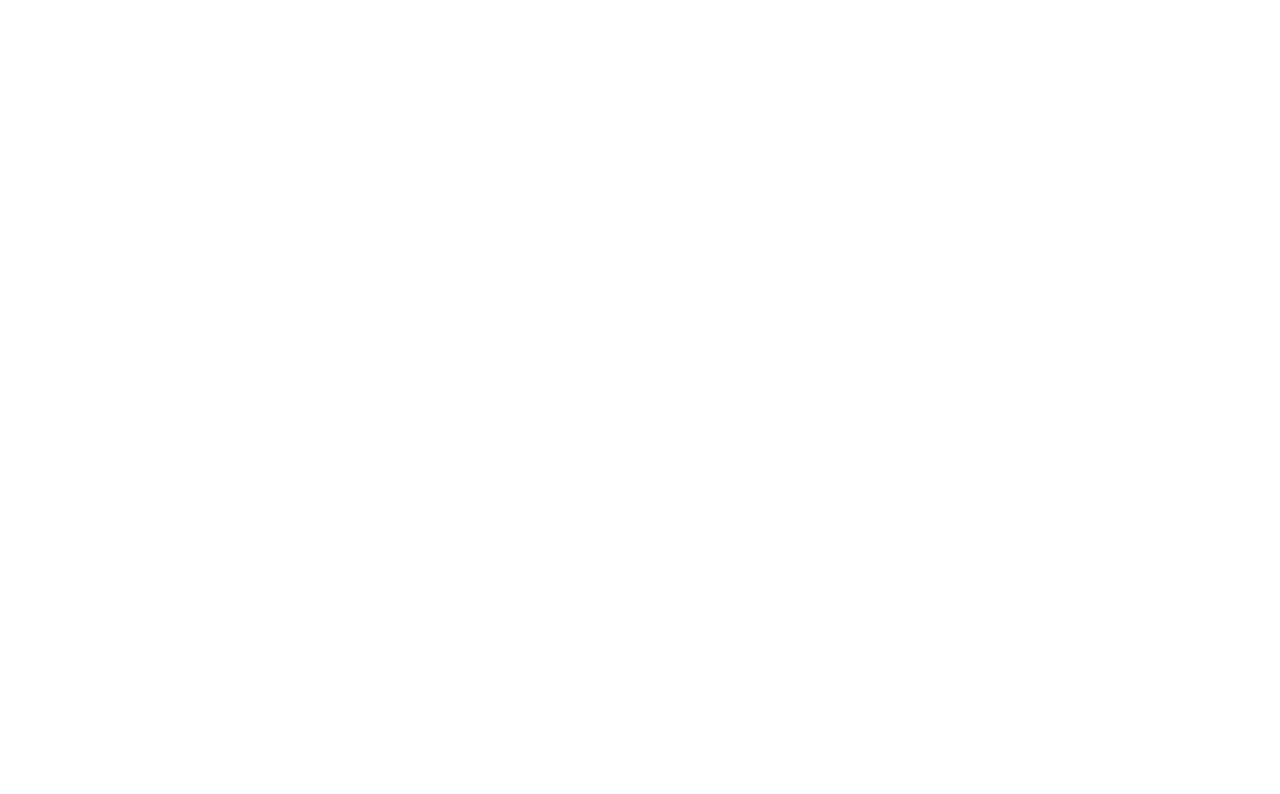
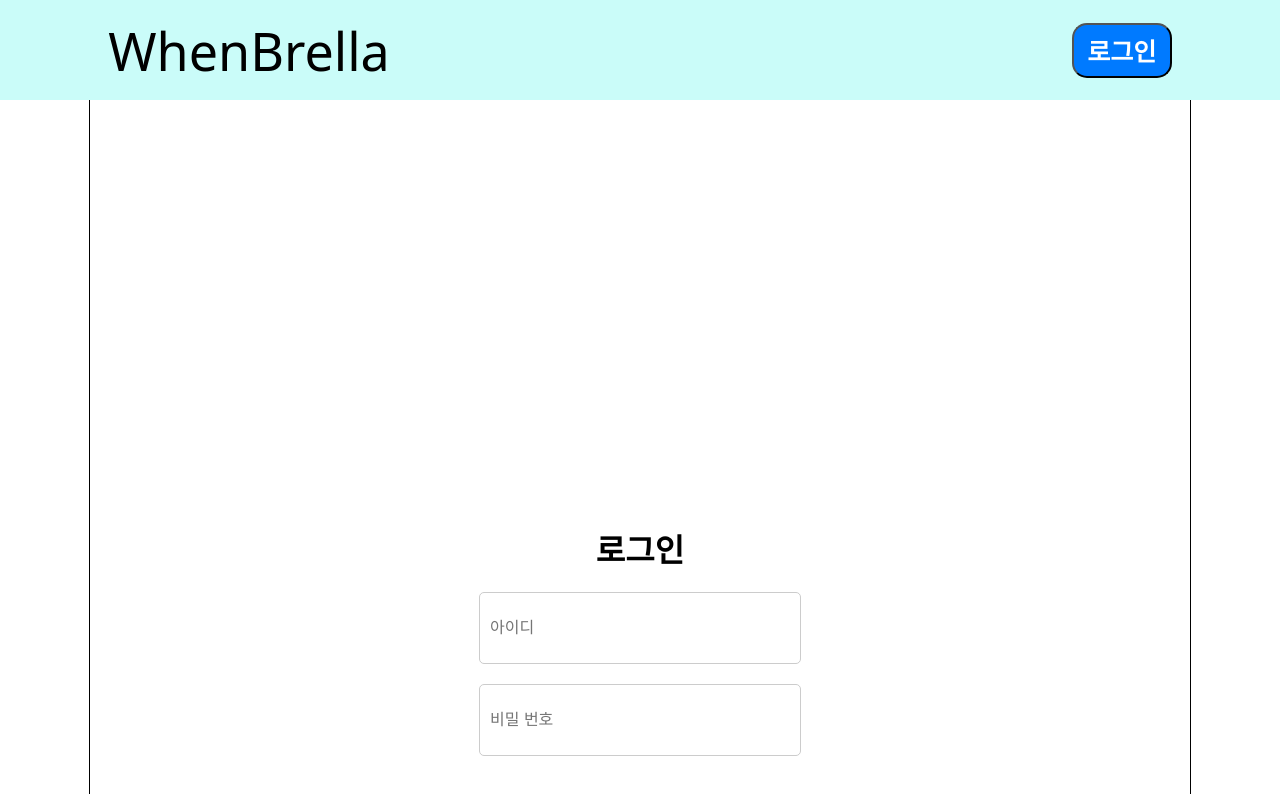
Before and after one commit to asn6878/WhenBrella-client, a React (Create React App) app in the folder whenbrella/: page /login in a window 1280 px wide. Before the commit this address had no page. Shown: the top 794 px of the page. Built offline with nearby package versions, Linux system fonts and the light colour scheme.

Commit message:
feat: 로그인 페이지 작성

```diff
--- a/whenbrella/src/App.js
+++ b/whenbrella/src/App.js
@@ -1,6 +1,7 @@
 import logo from './logo.svg';
 import { BrowserRouter, Routes, Route } from "react-router-dom"
 import MainPage from "./pages/MainPage"
+import LoginPage from "./pages/LoginPage"
 import './App.css';
 
 function App() {
@@ -9,6 +10,7 @@
       <BrowserRouter>
       <Routes>
         <Route path = "/" element={<MainPage/>}></Route>
+        <Route path = "/login" element={<LoginPage/>}></Route>
       </Routes>
     </BrowserRouter>
     </div>
--- /dev/null
+++ b/whenbrella/src/components/Auth/InputForm.jsx
@@ -0,0 +1,27 @@
+import styled from 'styled-components';
+
+const Input = styled.input`
+    width: 300px;
+    height: 50px;
+    margin-bottom: 20px;
+    padding: 10px;
+    font-size: 16px;
+    border: 1px solid #CCC;
+    border-radius: 5px;
+    outline: none;
+
+    &:focus {
+        border-color: #007aff;
+    }
+`;
+
+const LoginForm = ({ placeHolder }) => {
+    return (
+        <>
+            <Input type="text" placeholder={placeHolder} />
+        </>
+
+    );
+}
+
+export default LoginForm;
--- /dev/null
+++ b/whenbrella/src/pages/LoginPage.js
@@ -0,0 +1,32 @@
+import styled from 'styled-components';
+import MainHeader from '../components/Header/MainHeader';
+import MainWrapper from '../components/Wrapper/MainWrapper';
+import InputForm from '../components/Auth/InputForm';
+
+const S = {
+    Container: styled.div`
+        display: flex;
+        flex-direction: column;
+        justify-content: center;
+        align-items: center;
+        width: 100%;
+        height: 100%;
+    `
+}
+
+const LoginPage = () => {
+    return (
+        <>
+            <S.Container>
+                <MainHeader/>
+                <MainWrapper>
+                    <h1>로그인</h1>
+                    <InputForm placeHolder="아이디"/>
+                    <InputForm placeHolder="비밀 번호"/>
+                </MainWrapper>
+            </S.Container>
+        </>
+    );
+}
+
+export default LoginPage;
```
